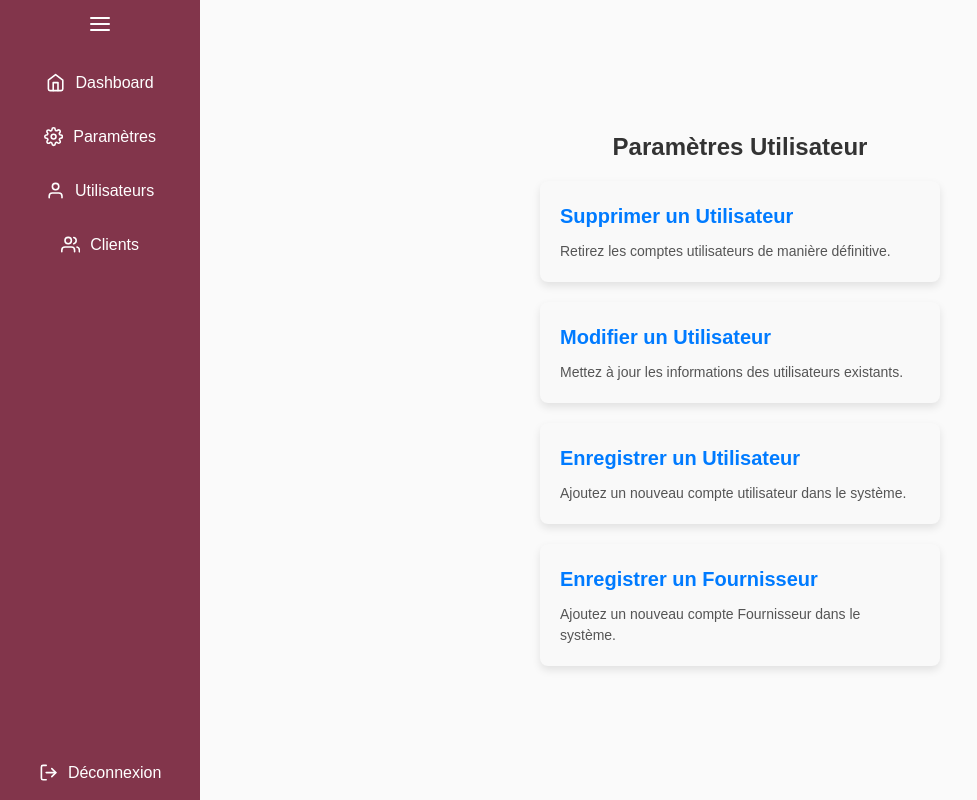
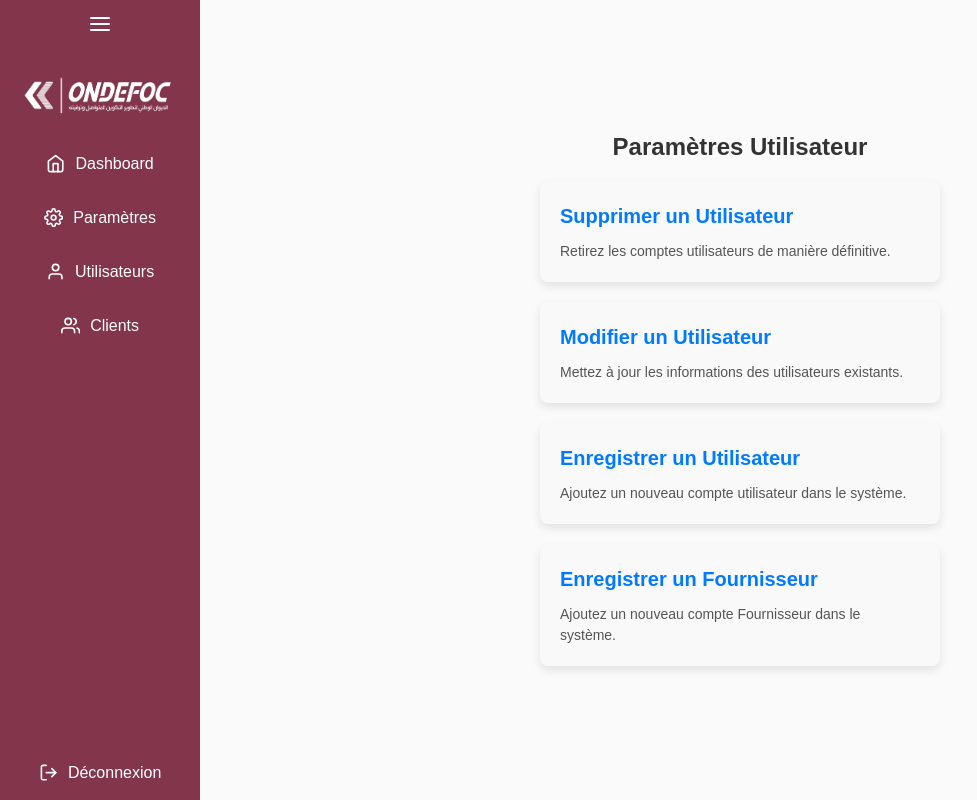
Before and after one commit to pIXELMDev84/ONDEFOC_FRONTEND, a React (Vite) app: page /settings in a window 1280 px wide. Both pictures are taken after a click on the element 30 px from the left and 28 px from the top of the page. Shown: the whole page, without its empty margins (0-977 px from the left). Built offline with nearby package versions, Linux system fonts and the light colour scheme.

Commit message:
updateV1

```diff
--- a/src/components/Slidebar.jsx
+++ b/src/components/Slidebar.jsx
@@ -3,6 +3,7 @@ import React, { useState, useEffect } from "react";
 import { Link, useLocation, useNavigate } from "react-router-dom";
 import { FiMenu, FiHome, FiSettings, FiUser, FiUsers, FiLogOut } from "react-icons/fi"; // Import FiLogOut icon
 import "../css/Sidebar.css";
+import logo from "../images/LOGO-ONDEFOC_BLAN.png"
 
 function Sidebar() {
     const location = useLocation();
@@ -31,6 +32,14 @@ function Sidebar() {
             <div className="toggle-icon" onClick={toggleSidebar}>
                 <FiMenu />
             </div>
+
+            {/* Logo section, displayed only when the sidebar is open */}
+            {isOpen && (
+                <div className="sidebar-logo">
+                    <img src={logo} alt="Company Logo" />
+                </div>
+            )}
+
             <nav>
                 <Link to="/dashboard" className={location.pathname === "/dashboard" ? "active" : ""}>
                     <FiHome />
--- a/src/css/Sidebar.css
+++ b/src/css/Sidebar.css
@@ -131,3 +131,16 @@ html, body {
 .sidebar.open .logout span {
     display: inline;
 }
+.sidebar-logo {
+    margin-top: 20px;
+    margin-bottom: 20px;
+    text-align: center;
+}
+
+.sidebar-logo img {
+    width: 260px;
+    max-width: 80%;
+    height: auto;
+    display: block;
+    margin: 0 auto;
+}
```
Also changed, not shown: src/images/LOGO-ONDEFOC_BLAN.png (added). Lines whose indentation alone changed are shown as unchanged.
